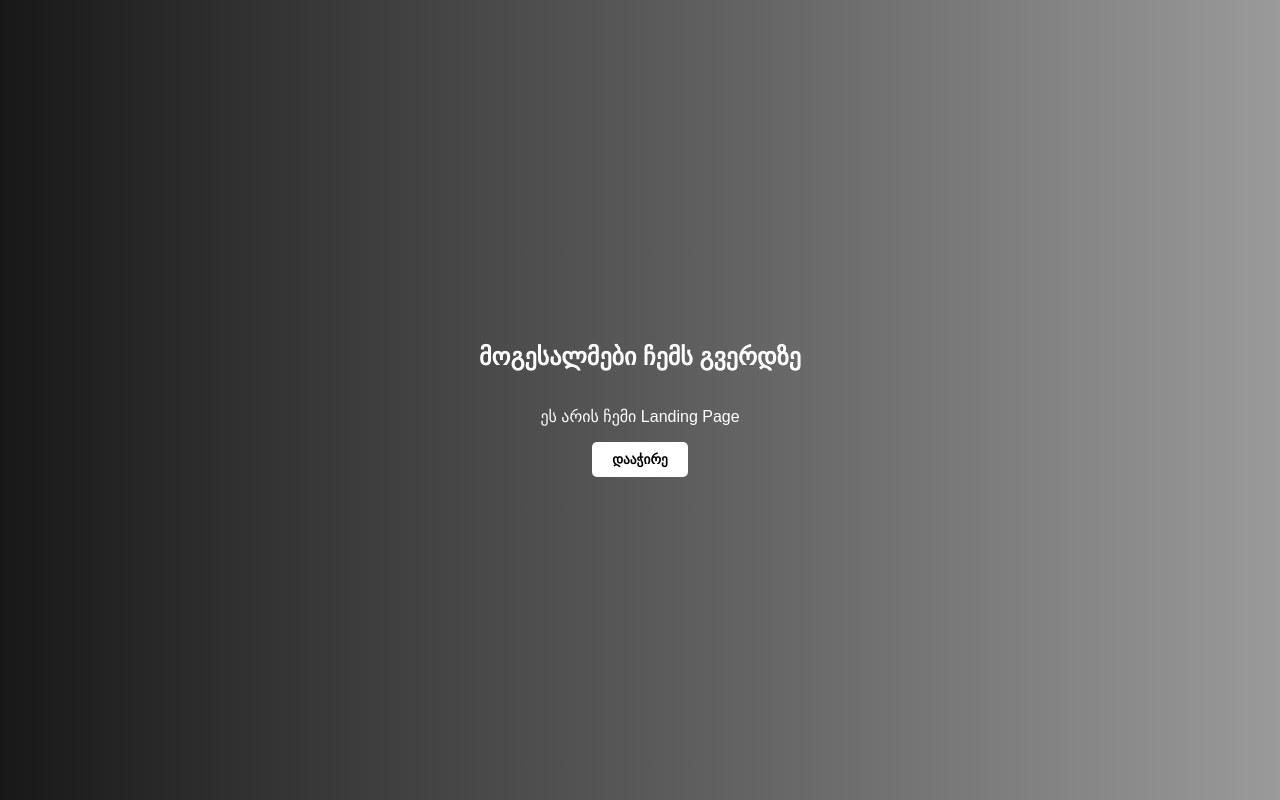
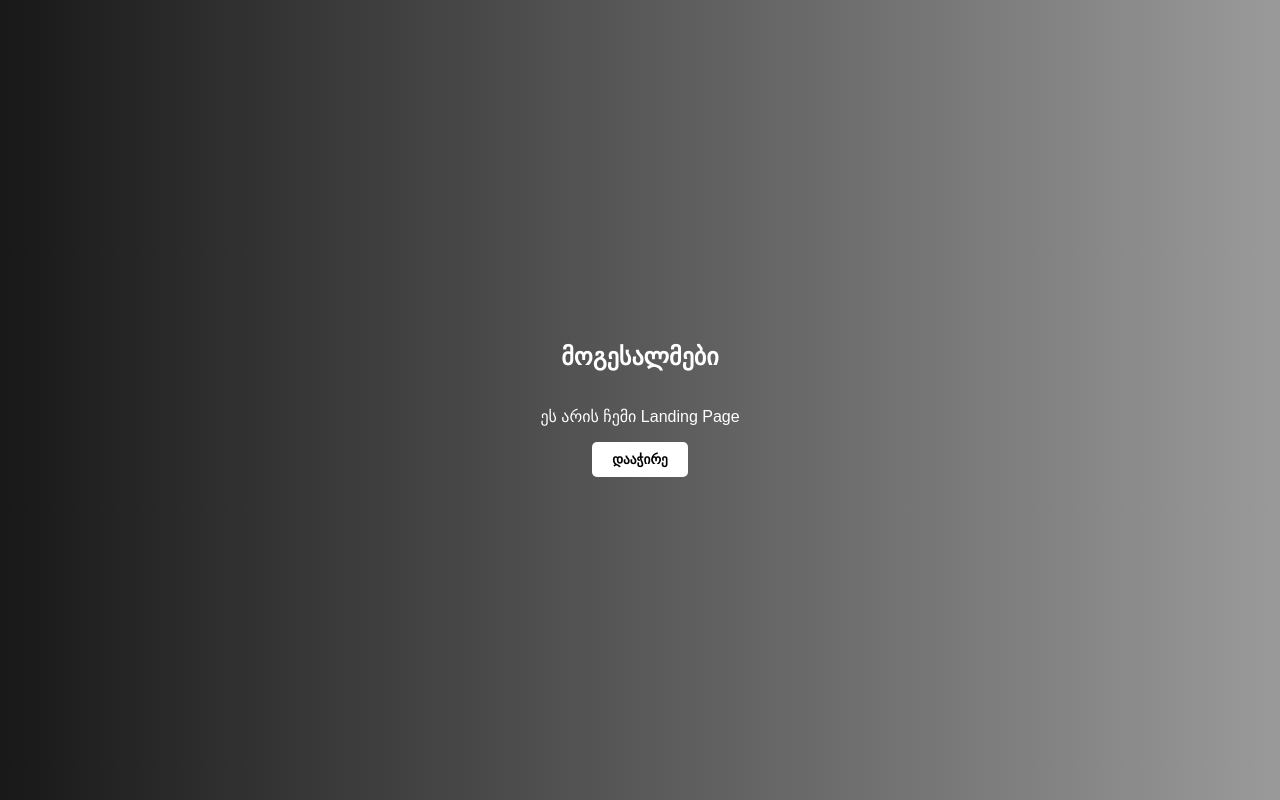
Before and after one commit to TolordavaNino7/landing-page, a plain HTML site: page index.html in a window 1280 px wide. Drawn offline with Linux system fonts and the light colour scheme.

Commit message:
create header

```diff
--- a/index.html
+++ b/index.html
@@ -8,7 +8,7 @@
 <body>
 
     <section class="hero">
-        <h1>მოგესალმები ჩემს გვერდზე</h1>
+        <h1>მოგესალმები</h1>
         <p>ეს არის ჩემი Landing Page</p>
         <button>დააჭირე</button>
     </section>
```
